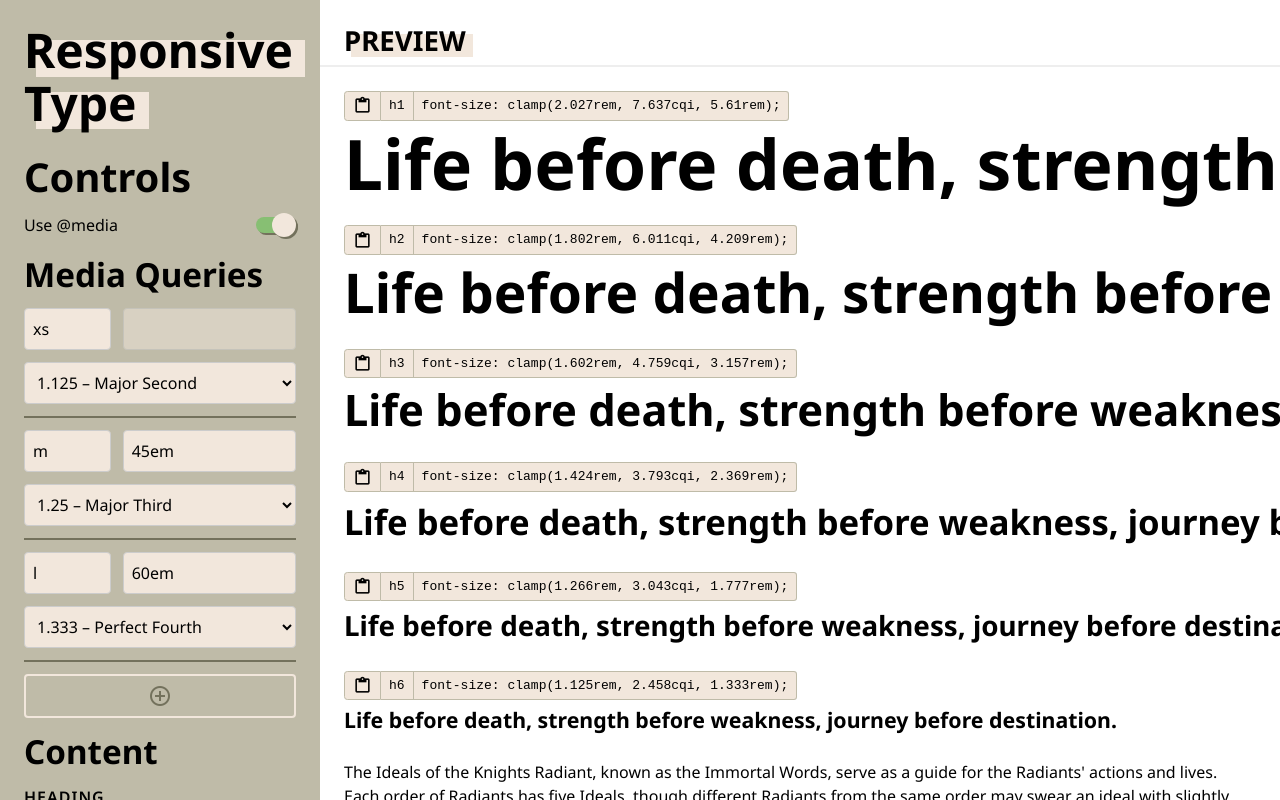
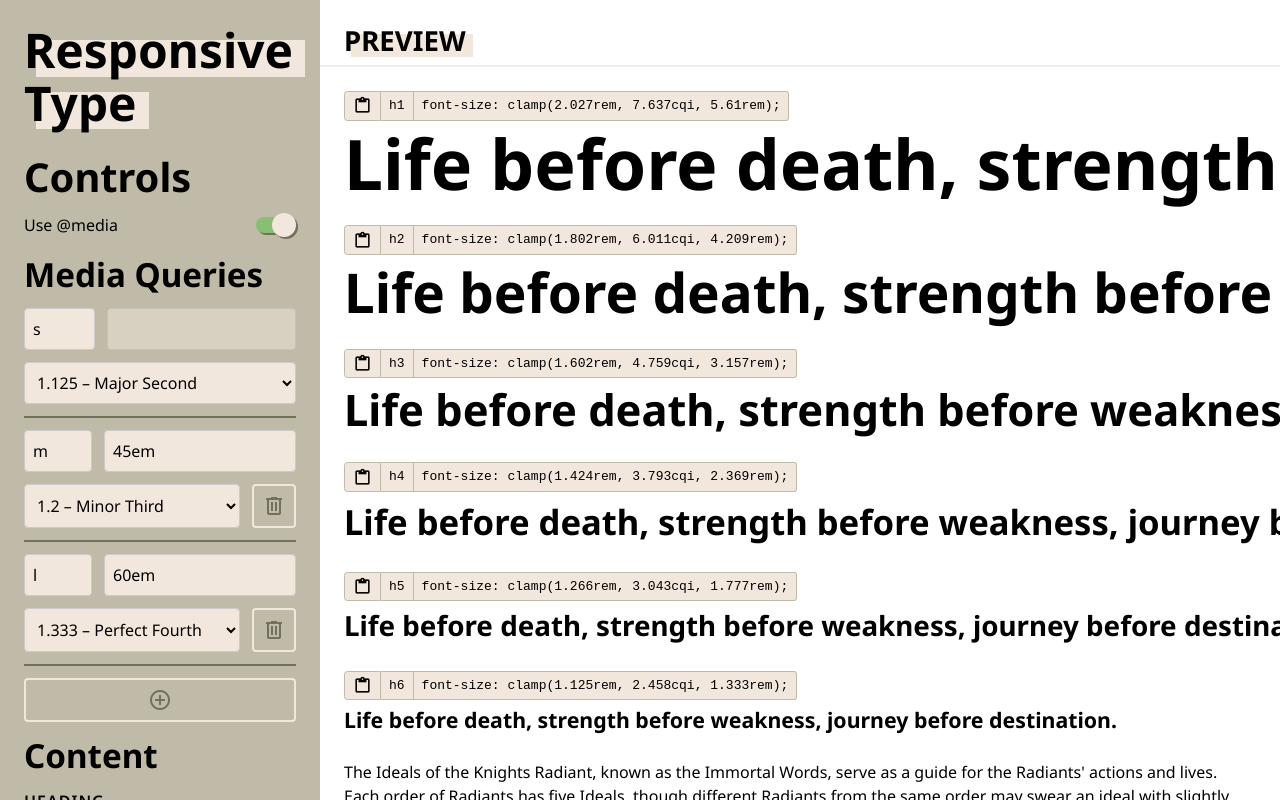
Before and after one commit to arobillard/responsive-type, a Next.js app: page / in a window 1280 px wide. Both pictures are taken after a click on the label "Use @media". Shown: the top 800 px of the page. Built offline with nearby package versions, Linux system fonts and the light colour scheme.

Commit message:
Update for rework

```diff
--- a/src/app/components/Button/Button.jsx
+++ b/src/app/components/Button/Button.jsx
@@ -1,11 +1,19 @@
 import button from './button.module.css';
 
-export default function Button({ children, secondary, outline, onClick }) {
+export default function Button({
+  children,
+  secondary,
+  outline,
+  paddingSubtle,
+  onClick,
+}) {
   return (
     <button
       className={`${button.button}${
         outline ? ` ${button.button_outline}` : ''
-      }${secondary ? ` ${button.button_secondary}` : ''}`}
+      }${secondary ? ` ${button.button_secondary}` : ''}${
+        paddingSubtle ? ` ${button.button_paddingSubtle}` : ''
+      }`}
       onClick={onClick}
     >
       {children}
--- a/src/app/components/Button/button.module.css
+++ b/src/app/components/Button/button.module.css
@@ -46,3 +46,7 @@
   --btn-bg-color: var(--color-accent);
   --btn-text-color: var(--color-secondary);
 }
+
+.button_paddingSubtle {
+  padding: var(--spacer-em-s);
+}
--- a/src/app/components/Controls/Controls.jsx
+++ b/src/app/components/Controls/Controls.jsx
@@ -4,17 +4,7 @@ import controls from './controls.module.css';
 import Switch from '../inputs/Switch/Switch';
 import ScreenReaderText from '../accessibility/ScreenReaderText/ScreenReaderText';
 import Button from '../Button/Button';
-
-const scaleOptions = [
-  { value: 1.067, label: 'Minor Second' },
-  { value: 1.125, label: 'Major Second' },
-  { value: 1.2, label: 'Minor Third' },
-  { value: 1.25, label: 'Major Third' },
-  { value: 1.333, label: 'Perfect Fourth' },
-  { value: 1.414, label: 'Augmented Fourth' },
-  { value: 1.5, label: 'Perfect Fifth' },
-  { value: 1.618, label: 'Golden Ratio' },
-];
+import { defaultMediaQueries, defaultScaleOptions } from '@/helpers/scales';
 
 export default function Controls({
   usingMediaQueries,
@@ -33,32 +23,74 @@ export default function Controls({
   setParagraph,
 }) {
   const [lowerScaleOptions, setLowerScaleOptions] = useState([
-    ...scaleOptions.slice(0, 3),
+    ...defaultScaleOptions.slice(0, 3),
   ]);
   const [upperScaleOptions, setUpperScaleOptions] = useState([
-    ...scaleOptions.slice(4, scaleOptions.length),
+    ...defaultScaleOptions.slice(4, defaultScaleOptions.length),
   ]);
 
   function updateLowerScale(value) {
     setLowerScale(value);
 
-    const scaleIndex = scaleOptions.findIndex((option) => {
+    const scaleIndex = defaultScaleOptions.findIndex((option) => {
       return option.value === parseFloat(value);
     });
 
     setUpperScaleOptions([
-      ...scaleOptions.slice(scaleIndex + 1, scaleOptions.length),
+      ...defaultScaleOptions.slice(scaleIndex + 1, defaultScaleOptions.length),
     ]);
   }
 
   function updateUpperScale(value) {
     setUpperScale(value);
 
-    const scaleIndex = scaleOptions.findIndex((option) => {
+    const scaleIndex = defaultScaleOptions.findIndex((option) => {
       return option.value === parseFloat(value);
     });
 
-    setLowerScaleOptions([...scaleOptions.slice(0, scaleIndex)]);
+    setLowerScaleOptions([...defaultScaleOptions.slice(0, scaleIndex)]);
+  }
+
+  function addMediaQuery() {
+    const largestMediaQuery = mediaQueries[mediaQueries.length - 1];
+
+    const newMediaQuery = {
+      label:
+        defaultMediaQueries.labels[
+          defaultMediaQueries.labels.indexOf(largestMediaQuery.label) + 1
+        ],
+      minWidth:
+        defaultMediaQueries.minWidths[
+          defaultMediaQueries.minWidths.indexOf(largestMediaQuery.minWidth) + 1
+        ],
+      scale:
+        defaultMediaQueries.scales[
+          defaultMediaQueries.scales.indexOf(largestMediaQuery.scale) + 1
+        ],
+    };
+
+    setMediaQueries([...mediaQueries, newMediaQuery]);
+  }
+
+  function updateMediaQuery(index, prop, value) {
+    console.log(index, prop, value);
+
+    const updatedMediaQuery = { ...mediaQueries[index] };
+
+    updatedMediaQuery[prop] = value;
+
+    setMediaQueries([
+      ...mediaQueries.slice(0, index),
+      updatedMediaQuery,
+      ...mediaQueries.slice(index + 1),
+    ]);
+  }
+
+  function removeMediaQuery(index) {
+    setMediaQueries([
+      ...mediaQueries.slice(0, index),
+      ...mediaQueries.slice(index + 1),
+    ]);
   }
 
   return (
@@ -85,6 +117,7 @@ export default function Controls({
                 id={`label-${i}`}
                 name={`label-${i}`}
                 value={label}
+                onChange={(e) => updateMediaQuery(i, 'label', e.target.value)}
               />
 
               <label htmlFor={`min-width-${i}`} className="srt">
@@ -96,6 +129,10 @@ export default function Controls({
                 name={`min-width-${i}`}
                 value={minWidth}
                 disabled={i === 0}
+                className={controls.mediaQuery_span}
+                onChange={(e) =>
+                  updateMediaQuery(i, 'minWidth', e.target.value)
+                }
               />
 
               <label htmlFor={`scale-${i}`} className="srt">
@@ -104,22 +141,39 @@ export default function Controls({
               <select
                 name={`scale-${i}`}
                 id={`scale-${i}`}
-                value={scale}
-                className={controls.mediaQuery_span}
+                value={scale.value}
+                onChange={(e) => updateMediaQuery(i, 'scale', e.target.value)}
+                className={
+                  i === 0
+                    ? controls.mediaQuery_fullSpan
+                    : controls.mediaQuery_span
+                }
               >
-                {scaleOptions.map(({ value, label }) => (
+                {defaultScaleOptions.map(({ value, label }) => (
                   <option key={value} value={value}>
                     {value} – {label}
                   </option>
                 ))}
               </select>
+              {i !== 0 && (
+                <Button
+                  onClick={() => removeMediaQuery(i)}
+                  secondary
+                  outline
+                  paddingSubtle
+                >
+                  <i className="material-symbols-outlined" aria-hidden="true">
+                    delete
+                  </i>
+                </Button>
+              )}
             </div>
           ))}
-          <Button secondary outline>
+          <Button onClick={addMediaQuery} secondary outline>
             <i className="material-symbols-outlined" aria-hidden="true">
               add_circle
             </i>
-            <ScreenReaderText>Add scale</ScreenReaderText>
+            <ScreenReaderText>Add media query</ScreenReaderText>
           </Button>
         </>
       ) : (
--- a/src/app/components/Controls/controls.module.css
+++ b/src/app/components/Controls/controls.module.css
@@ -9,7 +9,7 @@
 
 .mediaQuery_item {
   display: grid;
-  grid-template-columns: 1fr 2fr;
+  grid-template-columns: 2fr 4fr 1fr;
   gap: var(--spacer-m);
   padding-block-end: var(--spacer-m);
   border-block-end: 0.125rem solid var(--color-primary-dark);
@@ -17,6 +17,11 @@
 }
 
 .mediaQuery_span {
+  grid-column: span 2;
+  margin: 0;
+}
+
+.mediaQuery_fullSpan {
   grid-column: 1 / -1;
   margin: 0;
 }
--- a/src/app/page.jsx
+++ b/src/app/page.jsx
@@ -5,6 +5,7 @@ import layout from './styles/layout.module.css';
 import sidebar from './styles/sidebar.module.css';
 import Controls from './components/Controls/Controls';
 import Preview from './components/Preview/Preview';
+import { defaultMediaQueries, getDefaultMediaQueries } from '@/helpers/scales';
 
 export default function Home() {
   const [usingMediaQueries, setUsingMediaQueries] = useState(() => {
@@ -34,31 +35,15 @@ export default function Home() {
   });
 
   const [mediaQueries, setMediaQueries] = useState(() => {
-    const defaultMediaQueries = [
-      {
-        label: 'xs',
-        minWidth: null,
-        scale: 1.125,
-      },
-      {
-        label: 'm',
-        minWidth: '45em',
-        scale: 1.25,
-      },
-      {
-        label: 'l',
-        minWidth: '60em',
-        scale: 1.333,
-      },
-    ];
+    // const mqs = [...defaultMediaQueries.slice(0, 3)];
+    const mqs = getDefaultMediaQueries();
+
+    console.log(mqs);
 
     if (window) {
-      return (
-        JSON.parse(localStorage.getItem('rt-mediaQueries')) ||
-        defaultMediaQueries
-      );
+      return JSON.parse(localStorage.getItem('rt-mediaQueries')) || mqs;
     }
-    return defaultMediaQueries;
+    return mqs;
   });
 
   const [sentence, setSentence] = useState(
--- a/src/helpers/scales.js
+++ b/src/helpers/scales.js
@@ -1,3 +1,46 @@
+export const defaultScaleOptions = [
+  { value: 1.067, label: 'Minor Second' },
+  { value: 1.125, label: 'Major Second' },
+  { value: 1.2, label: 'Minor Third' },
+  { value: 1.25, label: 'Major Third' },
+  { value: 1.333, label: 'Perfect Fourth' },
+  { value: 1.414, label: 'Augmented Fourth' },
+  { value: 1.5, label: 'Perfect Fifth' },
+  { value: 1.618, label: 'Golden Ratio' },
+];
+
+function getScaleByValue(value) {
+  return defaultScaleOptions.filter(opt);
+}
+
+export const defaultMediaQueries = {
+  labels: ['s', 'm', 'l', 'xl', 'xxl'],
+  minWidths: [null, '45em', '60em', '90em', '120em'],
+  scales: [
+    defaultScaleOptions[1],
+    defaultScaleOptions[2],
+    defaultScaleOptions[4],
+    defaultScaleOptions[5],
+    defaultScaleOptions[6],
+  ],
+};
+
+export function getDefaultMediaQueries() {
+  const mqs = [];
+
+  console.log(defaultMediaQueries);
+
+  for (let i = 0; i < 3; i++) {
+    mqs.push({
+      label: defaultMediaQueries.labels[i],
+      minWidth: defaultMediaQueries.minWidths[i],
+      scale: defaultMediaQueries.scales[i],
+    });
+  }
+
+  return mqs;
+}
+
 export function generateFontSizeByScale(scale, step, as_rem = true) {
   let font_size = 1;
 
@@ -22,6 +65,7 @@ export function generateClampedFontSize(
   const lower_value = generateFontSizeByScale(lower_scale, step, false);
   const upper_value = generateFontSizeByScale(upper_scale, step, false);
 
+  // TODO: This can be simplified. The / 2 / 50 is undone by the * 100
   const scaling_value =
     Math.round(((lower_value + upper_value) / 2 / 50) * 100 * 1000) / 1000;
 
```
